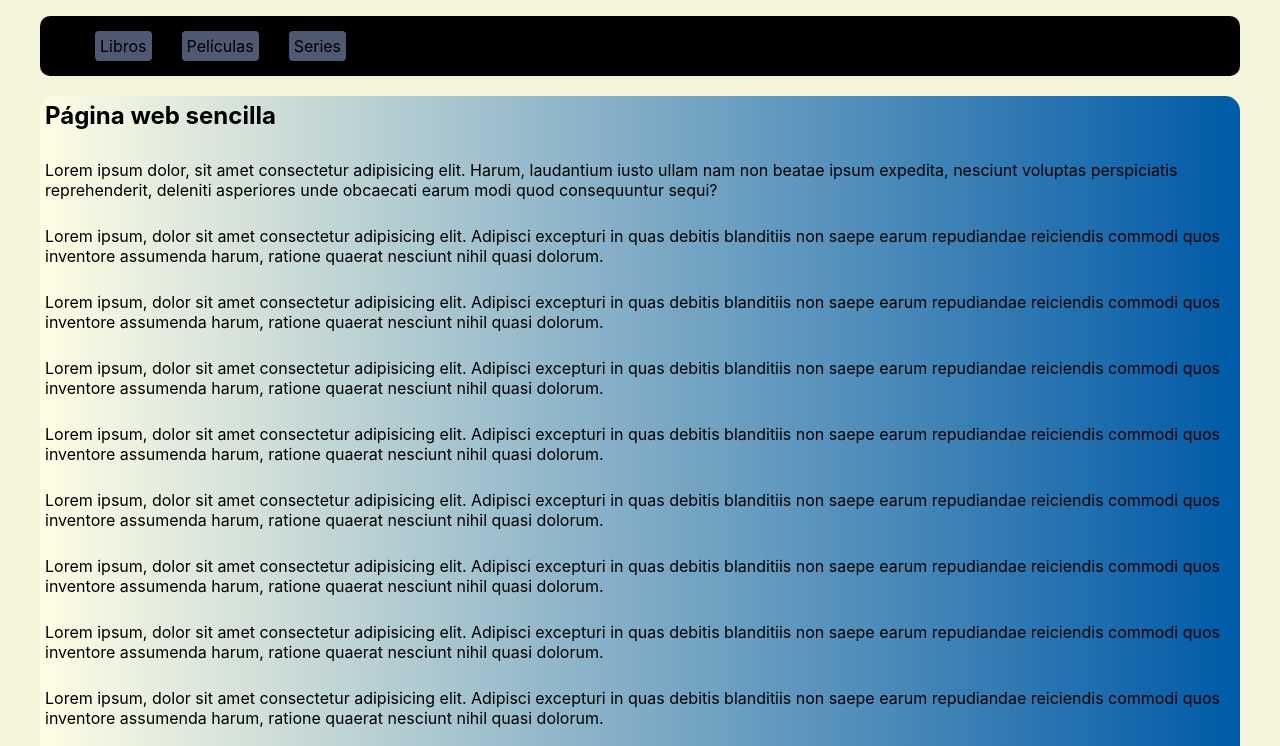
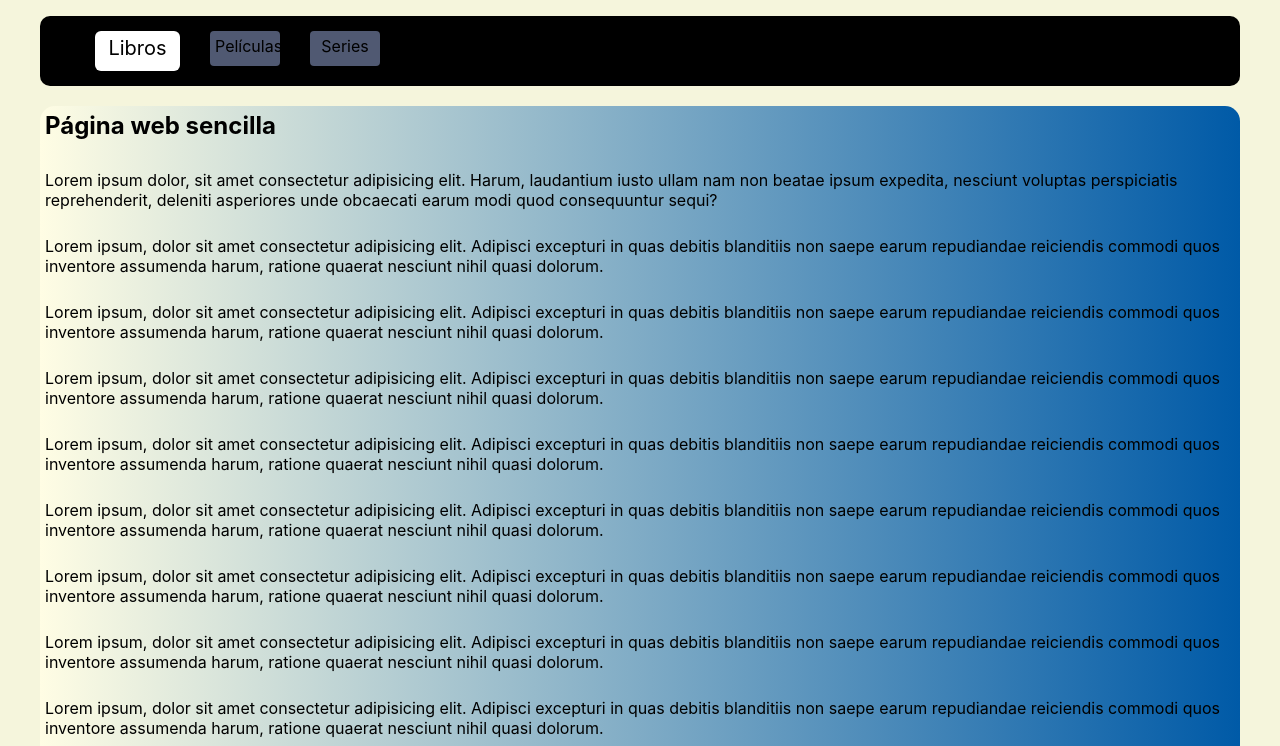
Before and after one commit to Raynou/Dise-o-HTML-CSS-test, a plain HTML site: page index.html in a window 1280 px wide. In both pictures the pointer is over the item "Libros". Shown: the top 746 px of the page. Drawn offline with Linux system fonts and the light colour scheme.

Commit message:
Prueba de :hover

```diff
--- a/static/style.css
+++ b/static/style.css
@@ -6,6 +6,7 @@ body{
     background: beige;
 }
 
+/*header*/
 .container{
     width: 1200px;
     margin: 0 auto;
@@ -22,13 +23,34 @@ header ul{
 header ul li{
     margin: 15px;
     padding: 5px;
+    width: 60px;
+    height: 25px;
+    box-sizing: content-box;
+    text-align: center;
     background: rgb(80, 89, 114);
     border-radius: 4px;
+    transition: .5s;
+
 }
 header ul li a{
     text-decoration: none;
     color: black;
 }
+
+header ul li:hover{
+    background:white;
+    color: black;
+    box-shadow: blue;
+    font-size: 20px;
+    width: 75px;
+    height: 30px;
+    border-radius: 6px;
+    text-align: center;
+
+}
+
+
+/*header*/
 
 /*article*/
 
@@ -45,6 +67,7 @@ article h1{
 article p{
     padding: 5px;
 }
+
 /*article*/
 
 footer{
```
Also changed, not shown: index.html (+1 -0 lines).
